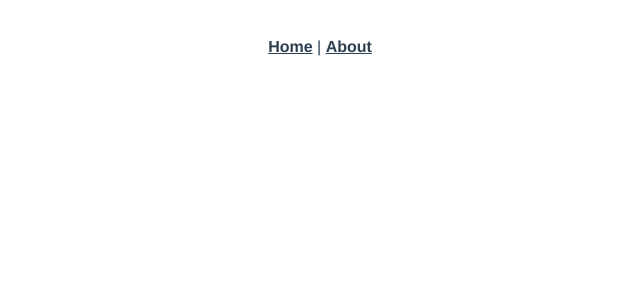
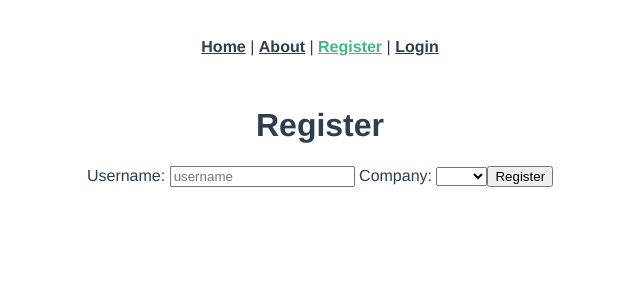
Before and after one commit to sebibrunner/crm-frontend, a Vue app: page /register in a window 1280 px wide. Shown: the top 300 px of the page, without its empty margins (320-960 px from the left). Built offline with nearby package versions, Linux system fonts and the light colour scheme.

Commit message:
added new endpoints and test-login functions

```diff
--- a/package.json
+++ b/package.json
@@ -8,8 +8,10 @@
     "lint": "vue-cli-service lint"
   },
   "dependencies": {
+    "axios": "^0.21.1",
     "core-js": "^3.6.5",
     "vue": "^2.6.11",
+    "vue-axios": "^3.2.4",
     "vue-class-component": "^7.2.3",
     "vue-property-decorator": "^9.1.2",
     "vue-router": "^3.2.0",
--- a/src/App.vue
+++ b/src/App.vue
@@ -1,12 +1,21 @@
 <template>
   <div id="app">
-    <div id="nav">
-      <router-link to="/">Home</router-link> |
-      <router-link to="/about">About</router-link>
-    </div>
+    <Navigation />
     <router-view />
   </div>
 </template>
+
+<script lang="ts">
+import { Component, Vue } from "vue-property-decorator";
+import Navigation from "./components/Navigation.vue";
+
+@Component({
+  components: {
+    Navigation,
+  },
+})
+export default class App extends Vue {}
+</script>
 
 <style>
 #app {
--- /dev/null
+++ b/src/components/Navigation.vue
@@ -0,0 +1,17 @@
+<template>
+  <div id="nav">
+    <router-link to="/">Home</router-link> |
+    <router-link to="/about">About</router-link> |
+    <router-link to="/register">Register</router-link> |
+    <router-link to="/login">Login</router-link>
+  </div>
+</template>
+
+<script lang="ts">
+import { Component, Prop, Vue } from "vue-property-decorator";
+
+@Component
+export default class Navigation extends Vue {}
+</script>
+
+<style></style>
--- a/src/main.ts
+++ b/src/main.ts
@@ -2,6 +2,8 @@ import Vue from "vue";
 import App from "./App.vue";
 import router from "./router";
 import store from "./store";
+import axios from 'axios'
+import VueAxios from 'vue-axios'
 
 Vue.config.productionTip = false;
 
@@ -10,3 +12,5 @@ new Vue({
   store,
   render: (h) => h(App),
 }).$mount("#app");
+
+Vue.use(VueAxios, axios);
--- a/src/router/index.ts
+++ b/src/router/index.ts
@@ -19,6 +19,18 @@ const routes: Array<RouteConfig> = [
     component: () =>
       import(/* webpackChunkName: "about" */ "../views/About.vue"),
   },
+  {
+    path: "/register",
+    name: "Register",
+    component: () =>
+      import("../views/Register.vue"),
+  },
+  {
+    path: "/login",
+    name: "Login",
+    component: () =>
+      import("../views/Login.vue"),
+  },
 ];
 
 const router = new VueRouter({
--- /dev/null
+++ b/src/views/Login.vue
@@ -0,0 +1,5 @@
+<template>
+  <div class="about">
+    <h1>This is an about page</h1>
+  </div>
+</template>
--- /dev/null
+++ b/src/views/Register.vue
@@ -0,0 +1,38 @@
+<template>
+  <div class="about">
+    <h1>Register</h1>
+    Username: <input v-model="username" placeholder="username" />
+    Company:
+    <select v-model="selectedCompany">
+      <option v-for="company in companies" v-bind:key="company">
+        {{ company }}
+      </option>
+    </select>
+    <button @click="registerUser">Register</button>
+  </div>
+</template>
+
+<script lang="ts">
+import { Component, Vue } from "vue-property-decorator";
+
+@Component
+export default class Register extends Vue {
+  username: string;
+  selectedCompany: string;
+  companies: string[];
+  constructor() {
+    super();
+    this.username = "";
+    this.selectedCompany = "";
+    this.companies = ["test", "test2"];
+  }
+
+  registerUser(): void {
+    Vue.axios
+      .post("http://localhost:3000/user", { username: this.username })
+      .catch((err) => {
+        window.alert(err.response.data.message);
+      });
+  }
+}
+</script>
--- /dev/null
+++ b/vue.config.js
@@ -0,0 +1,5 @@
+module.exports = {
+  devServer: {
+    proxy: "http://localhost:3000",
+  },
+};
```
Also changed, not shown: 1 other file (tests, documents, lock files or other folders).
